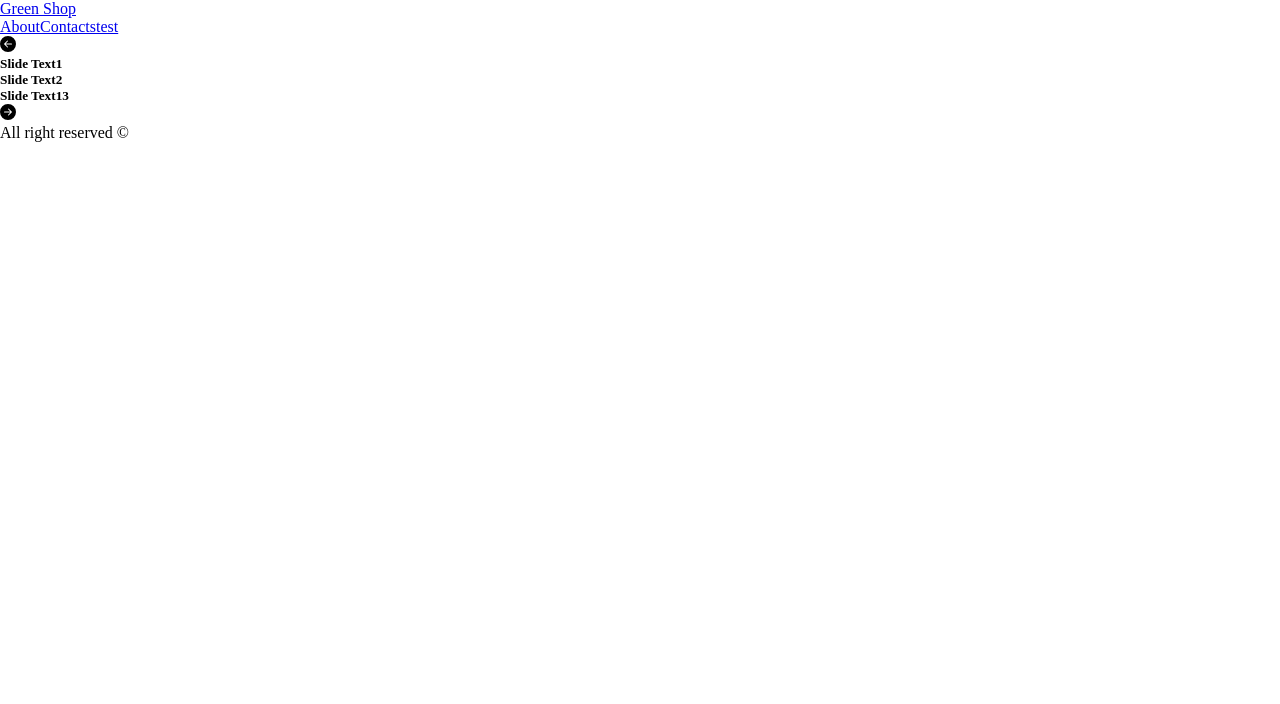
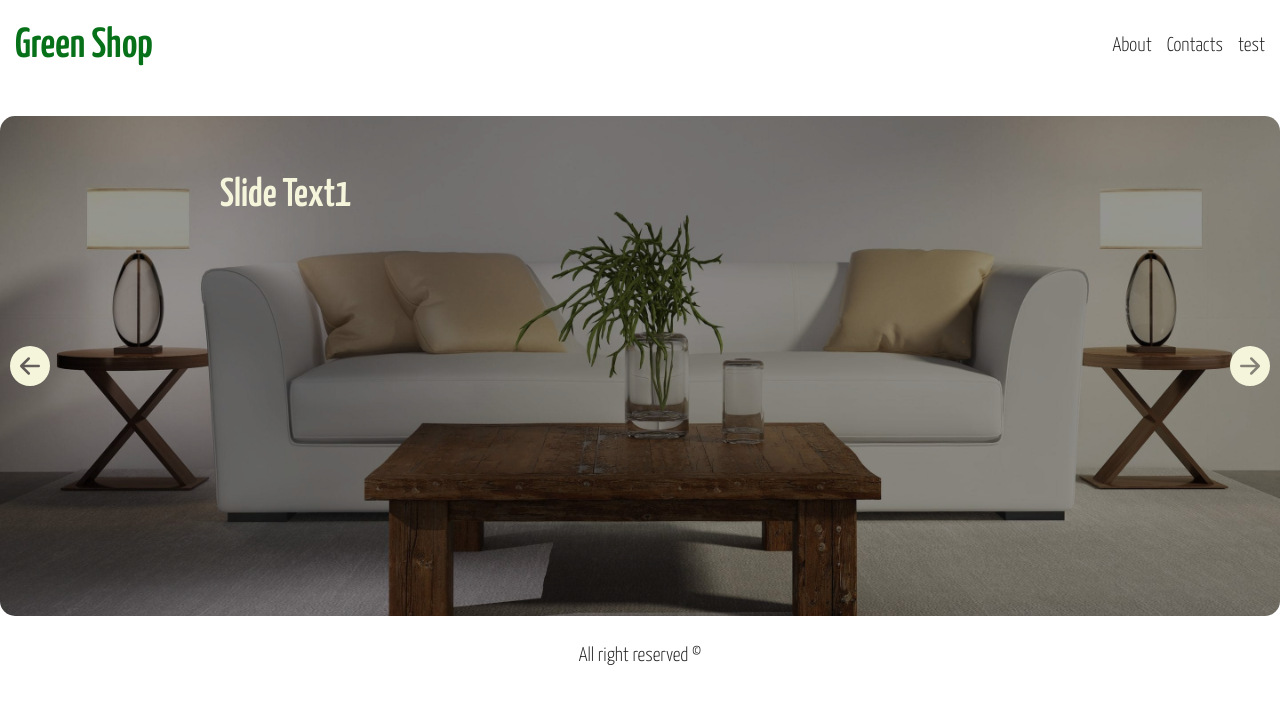
Before and after one commit to whatislove-zh/react-router-shop, a React (Create React App) app: page / in a window 1280 px wide. Shown: the top 704 px of the page. Built offline with nearby package versions, Linux system fonts and the light colour scheme.

Commit message:
Update index.css

```diff
--- a/src/index.css
+++ b/src/index.css
@@ -1,4 +1,136 @@
-*{
+@import url("https://fonts.googleapis.com/css2?family=Yanone+Kaffeesatz:wght@300;600&display=swap");
+
+/*Общее*/
+/*//////////////////////////////////////////////////////////////////////////////////////////////////////*/
+* {
   margin: 0;
   padding: 0;
+  box-sizing: border-box;
 }
+a {
+  text-decoration: none;
+  color: #222;
+}
+
+body {
+  background: #fff;
+  color: #222;
+  font-family: "Yanone Kaffeesatz", sans-serif;
+  font-size: 20px;
+  font-weight: 300;
+}
+
+.wrapper {
+  max-width: 1280px;
+  margin: 25px auto;
+}
+
+/*Хедер*/
+/*/////////////////////////////////////////////////////////////////////////////////////*/
+
+.header {
+  display: flex;
+  justify-content: space-between;
+  margin-bottom: 50px;
+}
+
+.logo {
+  font-size: 42px;
+  font-weight: 600;
+  color: #067118;
+  margin-left: 15px;
+  text-decoration: none;
+  transition: all 0.5s ease;
+}
+
+.logo:hover {
+  transform: scale(1.1);
+}
+
+.active {
+  border: 1px solid black;
+}
+
+.nav {
+  display: flex;
+  align-items: center;
+}
+
+.nav a {
+  margin-right: 15px;
+}
+
+/*//////////////////////////////////////////////////////////////////////////*/
+.sliderWindow{
+  display: flex;
+  align-items: center;
+  width: 100%;
+  height: 500px;
+  position: relative;
+  overflow: hidden;
+  border-radius: 15px;
+}
+.slideList{
+  width: 100%;
+  height: 100%;
+  display: flex;
+
+  transition: all 0.5s ease;
+
+}
+
+.firstSlide {
+  background: url("./img/bg.jpg") no-repeat;
+}
+.secondSlide {
+  background: url("./img/bg.jpg") no-repeat;
+}
+.thirdSlide {
+  background: url("./img/bg.jpg") no-repeat;
+}
+
+.firstSlide,
+.secondSlide,
+.thirdSlide {
+  background-size: cover;
+  background-position: center center;
+
+  background-blend-mode: multiply;
+  background-color: #959595;
+
+  max-width: 100%;
+  min-width: 100%;
+
+  height: 100%;
+
+}
+.slideText{
+  font-size: 40px;
+  font-weight: 600;
+  color: beige;
+  padding: 60px 220px;
+}
+.arrowLeft, .arrowRight{
+  position: absolute;
+  cursor: pointer;
+  font-size: 40px;
+  font-weight: 600;
+  color: beige;
+  z-index: 1000;
+}
+
+.arrowLeft{
+  left: 10px;
+}
+.arrowRight{
+  right: 10px;
+}
+
+/*///////////////////////////////////////////////////////////////////////////////*/
+
+/*Футер*/
+/*///////////////////////////////////////////////////////////////////////////////////////////////////////////////////////*/
+footer {
+  text-align: center;
+  margin: 30px;
+}
```
